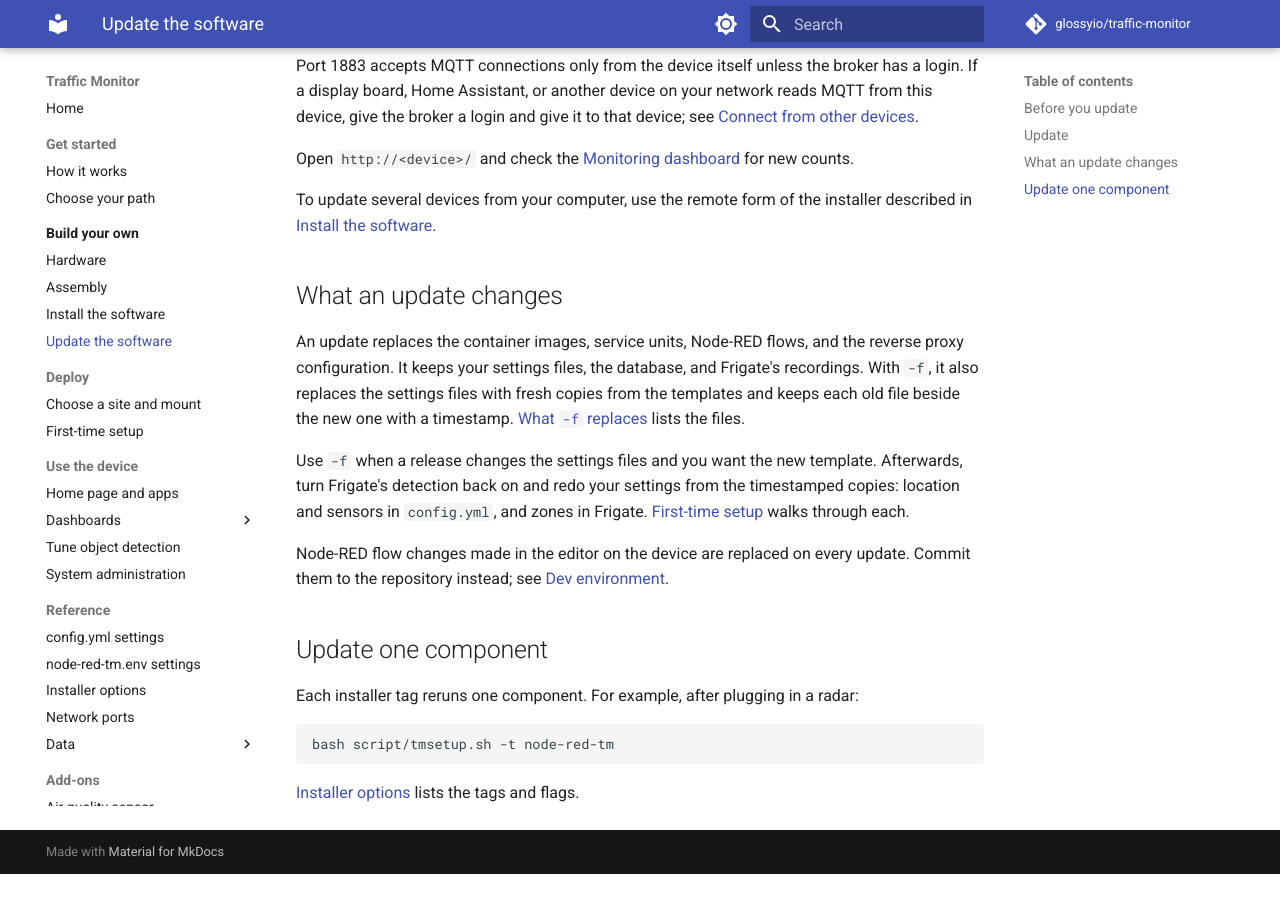
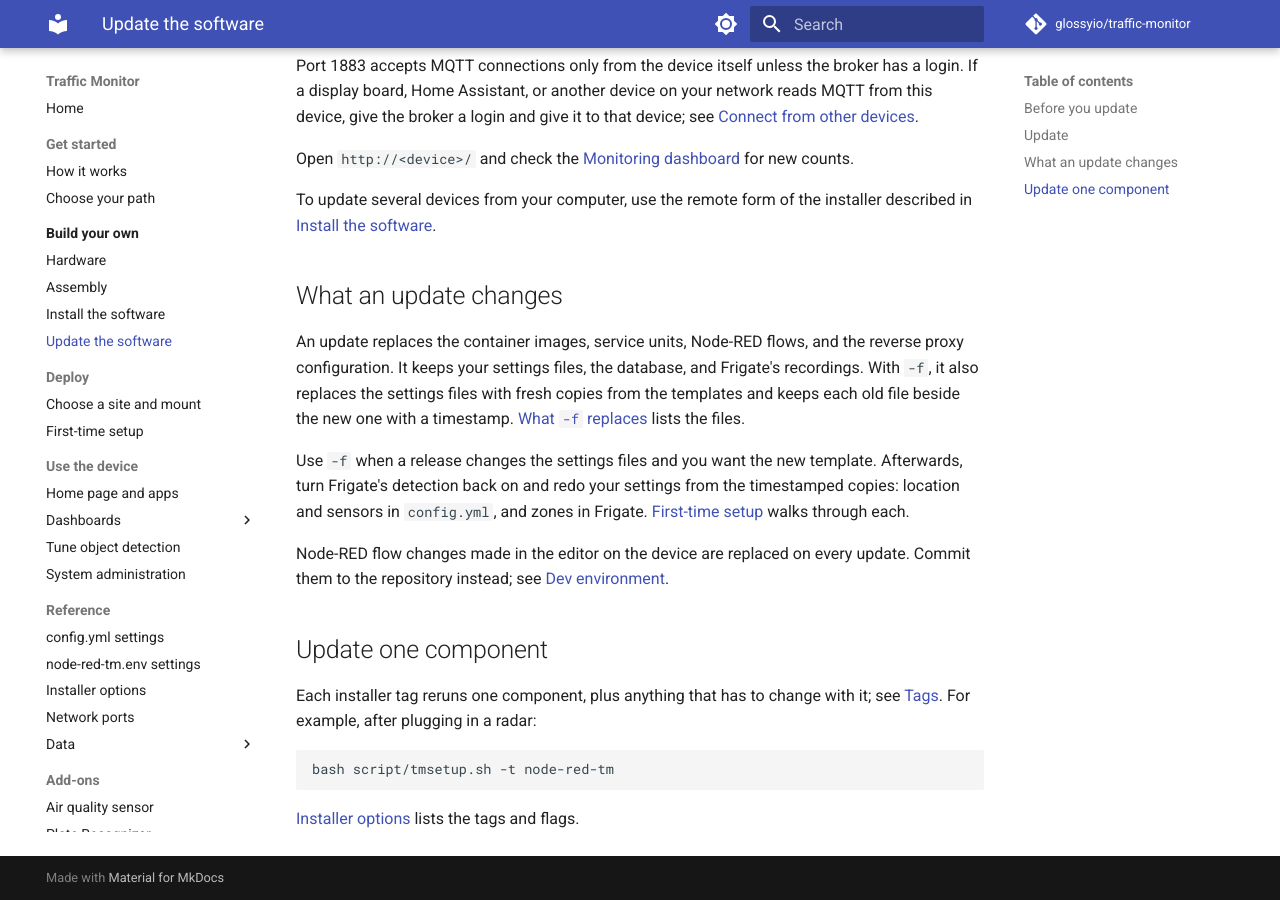
Before and after one commit to glossyio/traffic-monitor, an MkDocs documentation site: the page built from docs/build-your-own-device-diy/update.md, in a window 1280 px wide and 900 px high, scrolled down 1021 px. Built offline with MkDocs 1.6.1 and Material for MkDocs 9.7.7, drawn with Linux system fonts in a browser that asks for light colours; comment, search, counter and statistics services are not loaded; the version menu is left out; before the commit the page ends 1895 px from its top, so only the background shows below that.

Commit message:
Correct the single-tag note and tighten revproxy's start limit
CLAUDE.md's note on single -t runs gave two examples of changes that
span tags, but both now happen within one tag. Drop them and say that
the podman, frigate, node-red-tm, go2rtc, and revproxy tags always
render the pod and revproxy together.

The update docs and the installer reference said a tag reruns one
component; say it also reruns what has to change with it, and link
the tags table.

Lower revproxy's StartLimitBurst from 30 to 20. With 30 starts in
300 s, the limit only tripped if each failed start took under 5 s;
20 keeps the upgrade margin and still trips for failed starts up to
about 10 s. The template test follows.

Assisted-by: Claude Code 2.1.311 (CLI)
AI-Model: Claude Opus 5.5 (claude-opus-5-5)
AI-Effort: medium
AI-Role: drafted

````diff
--- a/docs/build-your-own-device-diy/update.md
+++ b/docs/build-your-own-device-diy/update.md
@@ -52,7 +52,7 @@ Node-RED flow changes made in the editor on the device are replaced on every upd
 
 ## Update one component
 
-Each installer tag reruns one component. For example, after plugging in a radar:
+Each installer tag reruns one component, plus anything that has to change with it; see [Tags](../reference/tmsetup.md#tags). For example, after plugging in a radar:
 
 ```bash
 bash script/tmsetup.sh -t node-red-tm
````
Also changed, not shown: CLAUDE.md (+2 -2 lines), docs/reference/tmsetup.md (+1 -1 lines), 2 other files.
